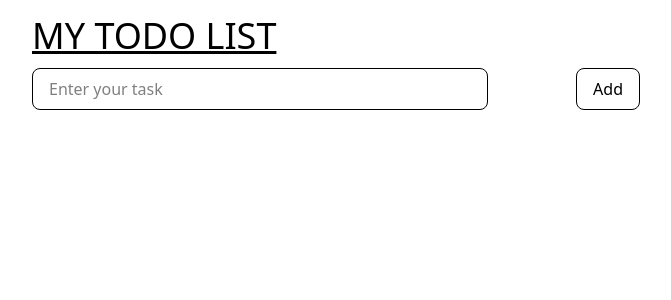
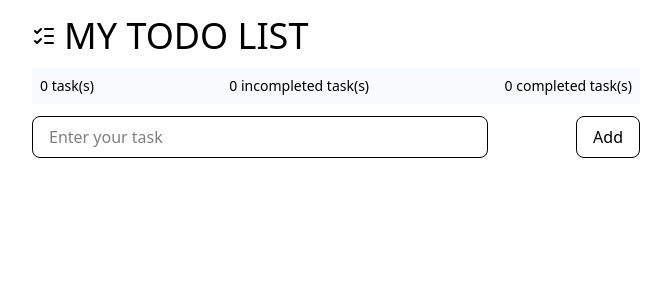
Before and after one commit to sdsmnc221/analog.todo, a Vue app: page / in a window 1280 px wide. Shown: the top 300 px of the page, without its empty margins (304-975 px from the left). Built offline with nearby package versions, Linux system fonts and the light colour scheme.

Commit message:
feat(app): getters et computed -intermediaire

```diff
--- a/src/components/TodoApp.vue
+++ b/src/components/TodoApp.vue
@@ -4,11 +4,13 @@ import { ref } from "vue";
 import { useTodoStore } from "../stores/useTodoStore";
 import { storeToRefs } from "pinia";
 
-import { BadgeX } from "lucide-vue-next";
+import { BadgeX, ListChecks } from "lucide-vue-next";
 
 const todosStore = useTodoStore();
 
-const { todos } = storeToRefs(todosStore);
+const { todos, todoCount, activeTodos, completedTodos } =
+  storeToRefs(todosStore);
+
 const { addTodo, deleteTodo } = todosStore;
 
 const taskValue: Ref<string> = ref("");
@@ -24,7 +26,18 @@ const handleAddTodo = () => {
 
 <template>
   <div class="flex flex-col h-screen w-1/2 mx-auto space-y-3 p-4">
-    <h1 class="text-4xl uppercase underline">My Todo List</h1>
+    <h1 class="text-4xl flex items-center gap-2">
+      <ListChecks class="text-6xl" />
+      <span class="uppercase">My Todo List</span>
+    </h1>
+
+    <div
+      class="flex p-2 w-full bg-gray-50 gap-2 justify-between items-center text-sm"
+    >
+      <span>{{ todoCount }} task(s)</span>
+      <span>{{ activeTodos.length }} incompleted task(s)</span>
+      <span>{{ completedTodos.length }} completed task(s)</span>
+    </div>
 
     <div class="w-full flex justify-between">
       <input
--- a/src/stores/useTodoStore.ts
+++ b/src/stores/useTodoStore.ts
@@ -1,10 +1,31 @@
 import { defineStore } from "pinia";
-import { ref, type Ref } from "vue";
+import { computed, ref, type ComputedRef, type Ref } from "vue";
 import type { Todo, TodoStatus } from "../interfaces/Todo";
 
 export const useTodoStore = defineStore("todoContext", () => {
   const todos: Ref<Todo[]> = ref([]);
   const filter: Ref<TodoStatus> = ref("all");
+
+  const activeTodos: ComputedRef<Todo[]> = computed(() =>
+    todos.value.filter((t: Todo) => !t.completed)
+  );
+  const completedTodos: ComputedRef<Todo[]> = computed(() =>
+    todos.value.filter((t: Todo) => t.completed)
+  );
+  const filteredTodos: ComputedRef<Todo[]> = computed(() => {
+    switch (filter.value) {
+      case "all":
+        return todos.value;
+      case "active":
+        return activeTodos.value;
+      case "completed":
+        return completedTodos.value;
+      default:
+        return [];
+    }
+  });
+
+  const todoCount: ComputedRef<number> = computed(() => todos.value.length);
 
   const addTodo = (text: string) => {
     todos.value.push({
@@ -36,6 +57,10 @@ export const useTodoStore = defineStore("todoContext", () => {
 
   return {
     todos,
+    todoCount,
+    activeTodos,
+    completedTodos,
+    filteredTodos,
     filter,
     addTodo,
     deleteTodo,
```
